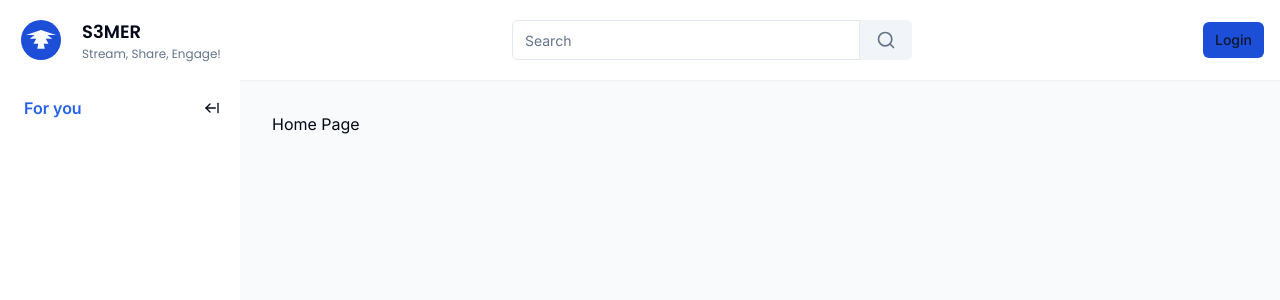
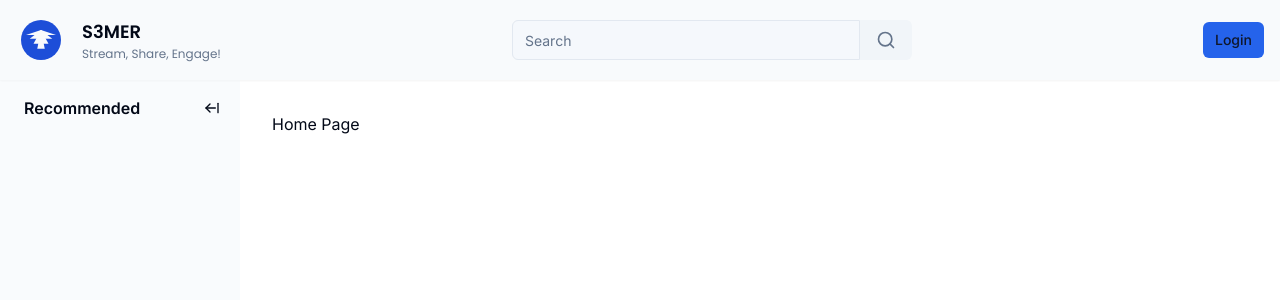
Before and after one commit to blackeagle273/s3mer, a Next.js app: page / in a window 1280 px wide. Shown: the top 300 px of the page. Built offline with nearby package versions, Linux system fonts and the light colour scheme; no server answers.

Commit message:
style: :lipstick: Update styles.
- Change global background color.
- Apply different color scheme.
- Change navbar color, sidebar color, input background.
- Add custom Button variant.

```diff
--- a/app/(browse)/_components/navbar/index.tsx
+++ b/app/(browse)/_components/navbar/index.tsx
@@ -4,7 +4,7 @@ import Search from "./search";
 
 const Navbar = () => {
   return (
-    <nav className="fixed top-0 w-full h-20 z-[49] bg-background px-2 lg:px-4 flex justify-between items-center shadow-sm">
+    <nav className="fixed top-0 w-full h-20 z-[49] bg-primary-foreground px-2 lg:px-4 flex justify-between items-center shadow-sm">
       <Logo />
       <Search />
       <Actions />
--- a/app/(browse)/_components/navbar/search.tsx
+++ b/app/(browse)/_components/navbar/search.tsx
@@ -41,7 +41,7 @@ const Search = () => {
         value={value}
         onChange={(e) => setValue(e.target.value)}
         placeholder="Search"
-        className="rounded-r-none focus-visible:ring-0 focus-visible:ring-transparent focus-visible:ring-offset-0"
+        className="rounded-r-none focus-visible:ring-0 focus-visible:ring-transparent focus-visible:ring-offset-0 bg-secondary/40"
       />
 
       {value && (
--- a/app/(browse)/_components/sidebar/toggle.tsx
+++ b/app/(browse)/_components/sidebar/toggle.tsx
@@ -32,7 +32,7 @@ const Toggle = () => {
       )}
       {!collapsed && (
         <div className="p-3 pl-6 mb-2 flex items-center w-full">
-          <p className="font-semibold text-primary"> For you</p>
+          <p className="font-semibold text-foreground">Recommended</p>
           <Hint
             label={label}
             side="right"
--- a/app/(browse)/_components/sidebar/wrapper.tsx
+++ b/app/(browse)/_components/sidebar/wrapper.tsx
@@ -13,7 +13,7 @@ const Wrapper = ({ children }: WrapperProps) => {
   return (
     <aside
       className={cn(
-        "fixed left-0 flex flex-col w-60 h-full bg-background z-50",
+        "fixed left-0 flex flex-col w-60 h-full bg-secondary/40 z-50",
         collapsed && "w-[70px]"
       )}
     >
--- a/app/globals.css
+++ b/app/globals.css
@@ -6,7 +6,9 @@ html,
 body,
 :root {
   height: 100%;
-  @apply bg-primary-foreground;
+  @apply bg-background;
+  /* @apply bg-primary-foreground; */
+  /* @apply bg-neutral-900/80; */
 }
 
 .hidden-scrollbar {
--- a/components/ui/button.tsx
+++ b/components/ui/button.tsx
@@ -9,7 +9,8 @@ const buttonVariants = cva(
   {
     variants: {
       variant: {
-        default: "bg-blue-700 text-secondary-foreground hover:bg-blue-700/80",
+        default:
+          "bg-primary dark:bg-blue-700 text-secondary-foreground hover:bg-primary/90 dark:hover:bg-blue-700/80",
         destructive:
           "bg-destructive text-destructive-foreground hover:bg-destructive/90",
         outline:
@@ -18,6 +19,8 @@ const buttonVariants = cva(
           "bg-secondary text-secondary-foreground hover:bg-secondary/80",
         ghost: "hover:bg-accent hover:text-accent-foreground",
         link: "text-primary underline-offset-4 hover:underline",
+        primary:
+          "bg-primary dark:bg-blue-700 text-primary-foreground hover:bg-primary/90 dark:hover:bg-blue-700/80",
       },
       size: {
         default: "h-10 px-4 py-2",
```
